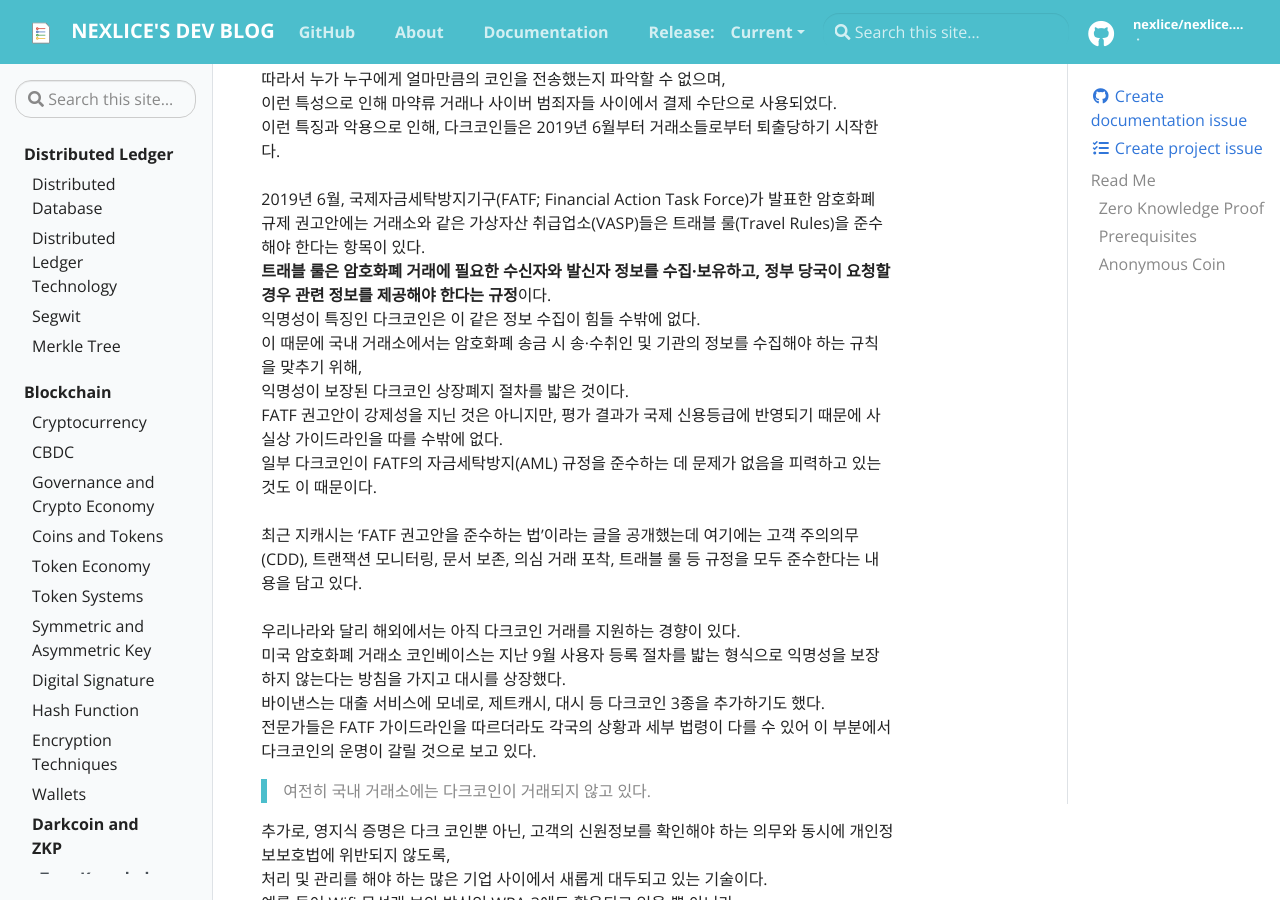
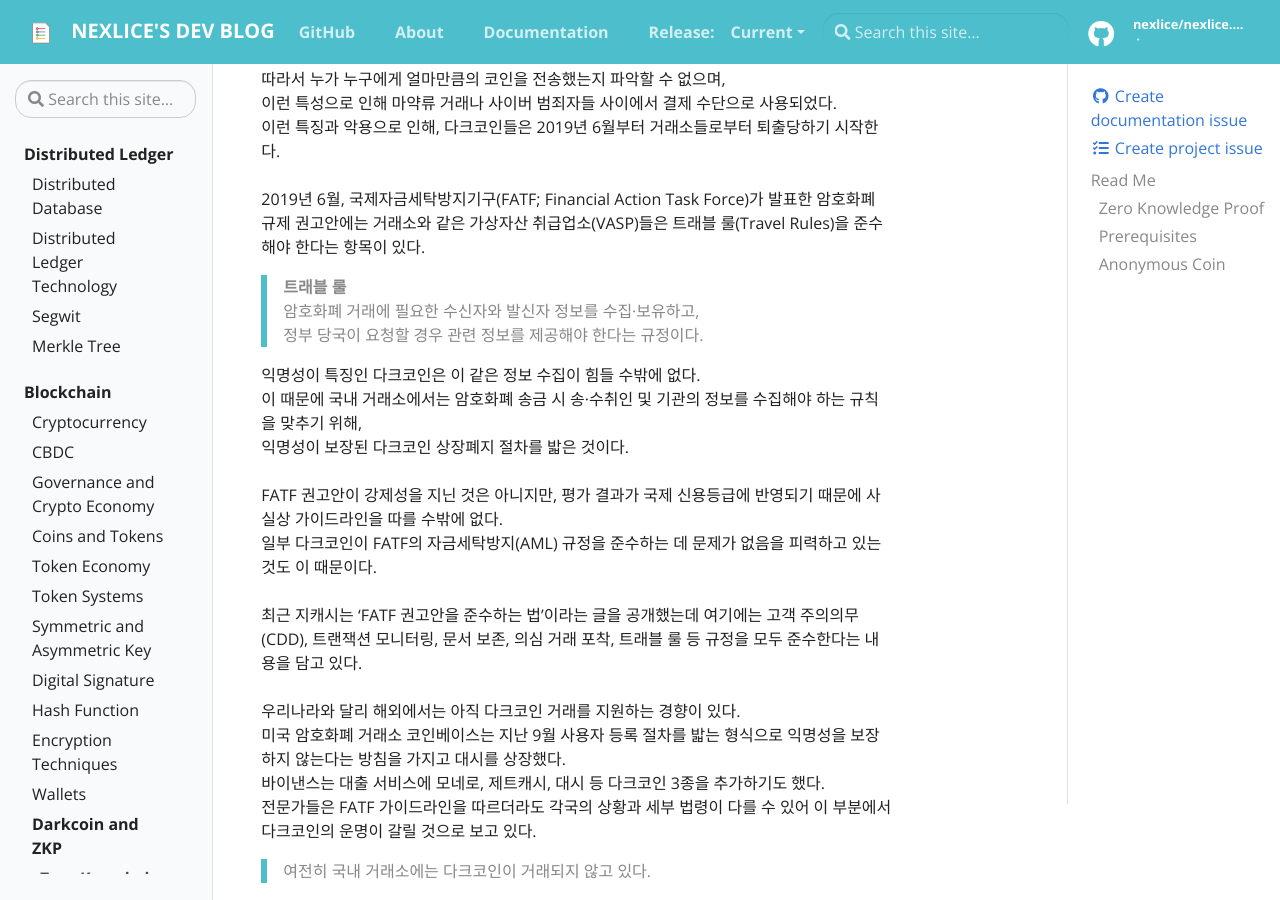
Before and after one commit to nexlice/nexlice.github.io, a Jekyll site: the page built from _docs/blockchain/darkcoin-and-zkp.md, in a window 1280 px wide and 900 px high, scrolled down 2552 px. Built offline with Jekyll 4.4.1, drawn with Linux system fonts in a browser that asks for light colours.

Commit message:
fix: typo

```diff
--- a/_docs/blockchain/darkcoin-and-zkp.md
+++ b/_docs/blockchain/darkcoin-and-zkp.md
@@ -87,8 +87,10 @@
 이런 특징과 악용으로 인해, 다크코인들은 2019년 6월부터 거래소들로부터 퇴출당하기 시작한다.
 <br>
 2019년 6월, 국제자금세탁방지기구(FATF; Financial Action Task Force)가 발표한 암호화폐 규제 권고안에는 거래소와 같은 가상자산 취급업소(VASP)들은 트래블 룰(Travel Rules)을 준수해야 한다는 항목이 있다.
-<br>
-**트래블 룰은 암호화폐 거래에 필요한 수신자와 발신자 정보를 수집·보유하고, 정부 당국이 요청할 경우 관련 정보를 제공해야 한다는 규정**이다.
+> **트래블 룰**
+> 암호화폐 거래에 필요한 수신자와 발신자 정보를 수집·보유하고,
+> 정부 당국이 요청할 경우 관련 정보를 제공해야 한다는 규정이다.
+
 익명성이 특징인 다크코인은 이 같은 정보 수집이 힘들 수밖에 없다.
 이 때문에 국내 거래소에서는 암호화폐 송금 시 송·수취인 및 기관의 정보를 수집해야 하는 규칙을 맞추기 위해,
 익명성이 보장된 다크코인 상장폐지 절차를 밟은 것이다.
```
